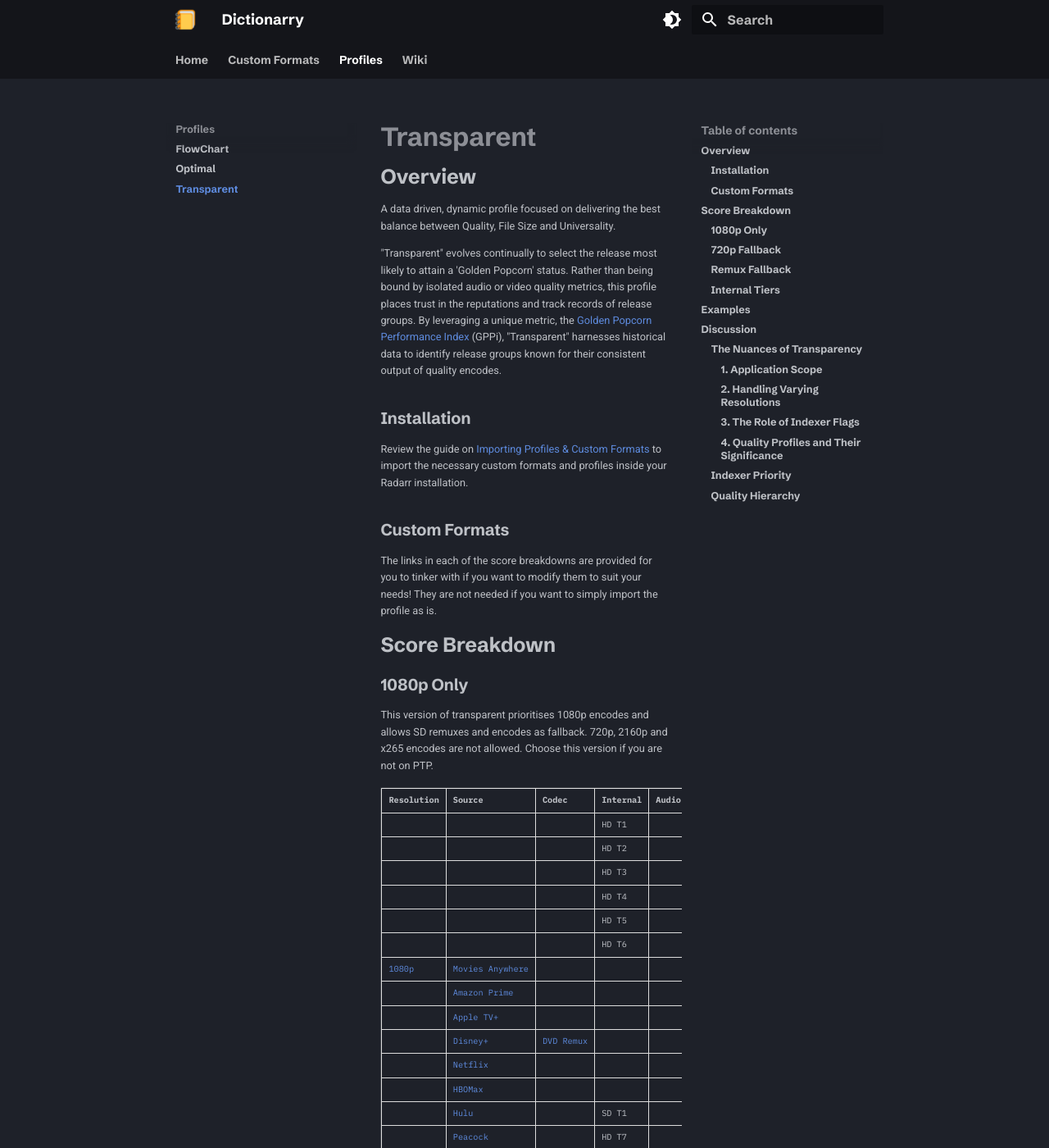
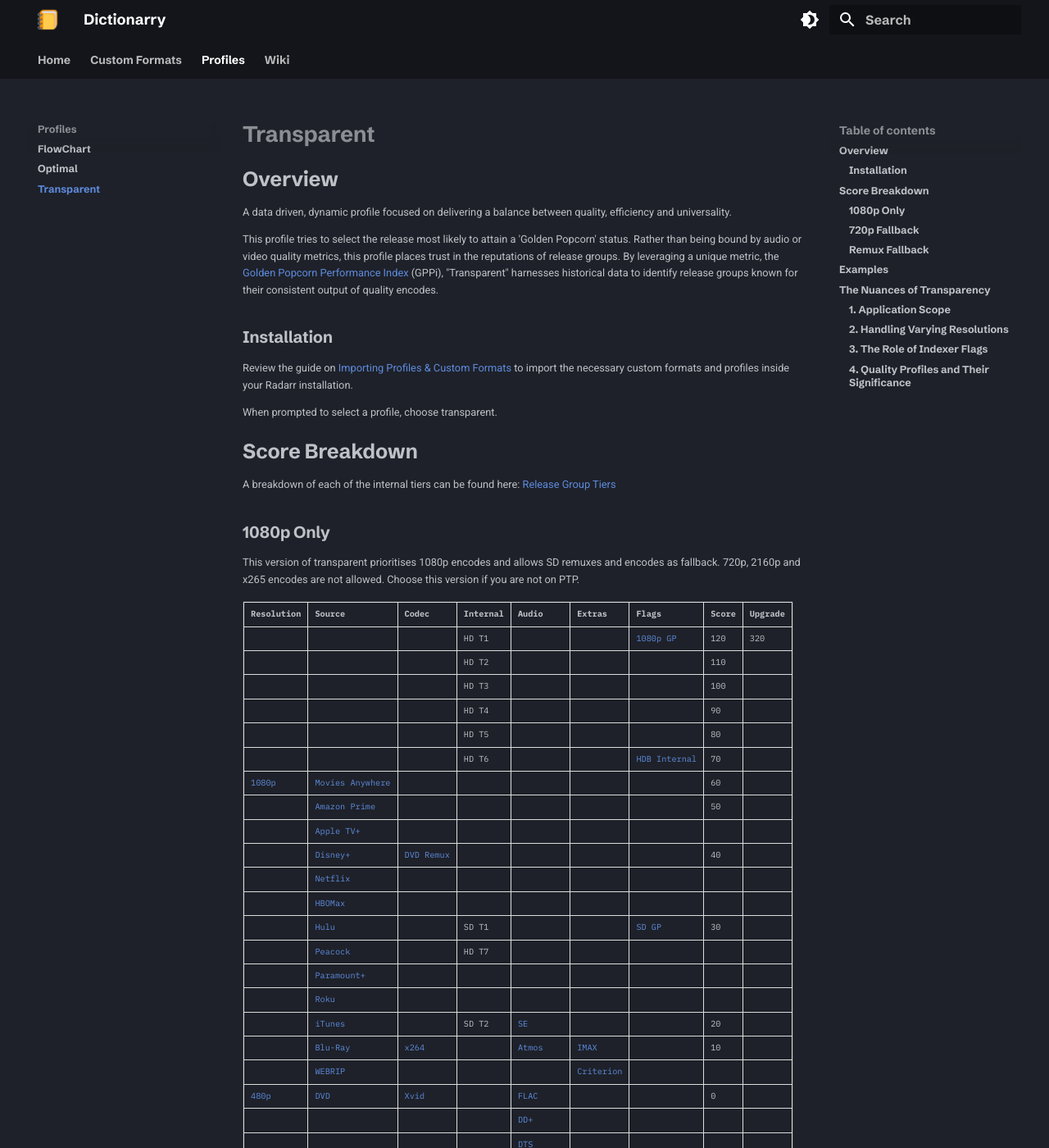
Before and after one commit to santiagosayshey/website, an MkDocs documentation site: the page built from docs/Profiles/Transparent.md, in a window 1280 px wide and 1400 px high. Shown: the whole window at 82% size. Built offline with MkDocs 1.6.1 and Material for MkDocs 9.7.7, drawn with Linux system fonts in a browser that asks for light colours; some of the changed text lies outside the part shown.

Commit message:
change page width

```diff
--- a/docs/Profiles/Transparent.md
+++ b/docs/Profiles/Transparent.md
@@ -5,19 +5,19 @@
 
 ## Overview
 
-A data driven, dynamic profile focused on delivering the best balance between Quality, File Size and Universality.
+A data driven, dynamic profile focused on delivering a balance between quality, efficiency and universality.
 
-"Transparent" evolves continually to select the release most likely to attain a 'Golden Popcorn' status. Rather than being bound by isolated audio or video quality metrics, this profile places trust in the reputations and track records of release groups. By leveraging a unique metric, the [Golden Popcorn Performance Index](../Wiki/Golden%20Popcorn%20Performance%20Index.md) (GPPi), "Transparent" harnesses historical data to identify release groups known for their consistent output of quality encodes.
+This profile tries to select the release most likely to attain a 'Golden Popcorn' status. Rather than being bound by audio or video quality metrics, this profile places trust in the reputations of release groups. By leveraging a unique metric, the [Golden Popcorn Performance Index](../Wiki/Golden%20Popcorn%20Performance%20Index.md) (GPPi), "Transparent" harnesses historical data to identify release groups known for their consistent output of quality encodes.
 
 ### Installation
 
 Review the guide on [Importing Profiles & Custom Formats](../Wiki/Importing%20Profiles%20&%20Custom%20Formats.md) to import the necessary custom formats and profiles inside your Radarr installation.
 
-### Custom Formats
-
-The links in each of the score breakdowns are provided for you to tinker with if you want to modify them to suit your needs! They are not needed if you want to simply import the profile as is.
+When prompted to select a profile, choose transparent.
 
 ## Score Breakdown
+
+A breakdown of each of the internal tiers can be found here: [Release Group Tiers](../Wiki/Release%20Group%20Tiers.md)
 
 ### 1080p Only
 
@@ -90,48 +90,26 @@
 
 Coming Soon!
 
-### Internal Tiers
-
-A breakdown of each of the internal tiers can be found here: [Release Group Tiers](../Wiki/Release%20Group%20Tiers.md)
-
 ## Examples
 
-## Discussion
+## The Nuances of Transparency
 
-### The Nuances of Transparency
-
-#### 1. Application Scope
+### 1. Application Scope
 
 **Existing Movies**: Typically, there's a single grab. However, upgrades might occur if a more reputable group releases a 'Golden Popcorn' version later. For instance, in the case of an already available reputable Blu-ray release, this profile may bypass web releases and opt for the reputable Blu-ray rip directly.
 
 **Unreleased Movies**: Here, the journey is more layered. With VODs being the first to hit the market, a movie might undergo several upgrades. Initially, versions with constraints, such as Korean iTunes leaks with hardcoded subtitles, might be grabbed. This is progressively upgraded as more polished VODs become available, culminating in grabbing the most transparent available VOD, which is usually "Movies Anywhere". When the Blu-ray is out, patience is key. Instead of snapping up the immediate releases (which might not be the best), the profile waits for a reputable group's encode. The cycle of upgrades continues until it hits the upgrade threshold of 320 points. This threshold can be fine tuned by the user to account for upgrade immutability.
 
-#### 2. Handling Varying Resolutions
+### 2. Handling Varying Resolutions
 
 In scenarios where a VOD or Blu-ray is unavailable in the desired resolution, the profile uses SD as a fallback. There's a clear hierarchy: DVD remuxes take precedence, followed by SD 'Golden Popcorns', and then other internal SD encodes and VODs.
 
 In the scenario that there exists no 1080p Golden Popcorn, 720p Golden Popcorns are prioritised over 1080p web VODS, SD encodes and DVD remuxes. On first glance, this doesn't seem _transparent_ but please note that some 720p golden popcorns are more than sufficient in providing a transparent picture quality (and they save significantly more space). Once again, we place the trust in the release group the decide what is the best quality / size ratio.
 
-#### 3. The Role of Indexer Flags
+### 3. The Role of Indexer Flags
 
 Beyond relying on data, the profile also utilizes indexer flags, especially with platforms like PassThePopcorn and HDBits. These flags are instrumental in handling exceptions where a 'Golden Popcorn' exists but hasn't been accounted for or when a more reputable group has actually encoded the 'Golden Popcorn'. This mechanism ensures that genuinely transparent releases are not missed.
 
-#### 4. Quality Profiles and Their Significance
+### 4. Quality Profiles and Their Significance
 
 Quality isn't merely about the source. There can be instances where a 4K VOD is 'webripped' to 1080p, offering a superior source compared to a standard 1080p Blu-ray encode. To ensure the best grab, various profiles like WEBRIP, BLURAY, and WEBDL are nested under a 'transparent capable' grouping, ensuring no specific source is prioritized over another.
-
-### Indexer Priority
-
-### Quality Hierarchy
-
-In a nutshell, quality profiles are prioritised as such:
-
-| Quality              |
-| -------------------- |
-| 1080p Golden Popcorn |
-| 1080p WEB            |
-| 1080p Bluray         |
-| 720p Golden Popcorn  |
-| DVD Remux            |
-| SD Golden Popcorn    |
-| SD WEB               |
--- a/docs/stylesheets/table.css
+++ b/docs/stylesheets/table.css
@@ -5,7 +5,8 @@
 
 /* Base table styling */
 table {
-  width: 100% !important; /* This makes the table stretch to full width */
+  width: auto !important;
+  max-width: 100%; /* Ensures table doesn't exceed viewport width */
   table-layout: auto;
   border-collapse: collapse !important;
   font-family: "IBM Plex Mono", monospace !important;
@@ -42,16 +43,15 @@
 }
 
 h2 {
-  margin-top: 10px !important;
+  margin-top: 20px !important;
+}
+
+h1 {
+  font-size: 1.7em !important;
 }
 
 p {
   font-size: 0.8em;
-}
-
-/* Maximum space for text block */
-.md-grid {
-  max-width: 69%; /* or 100%, if you want to stretch to full-width */
 }
 
 .md-ellipsis,
--- a/mkdocs.yml
+++ b/mkdocs.yml
@@ -24,6 +24,7 @@
     - navigation.instant.progress
     - navigation.tabs
     - navigation.prune
+    - content.code.copy
 extra_css:
   - stylesheets/table.css
 
@@ -35,3 +36,12 @@
   - javascripts/mathjax.js
   - https://polyfill.io/v3/polyfill.min.js?features=es6
   - https://cdn.jsdelivr.net/npm/mathjax@3/es5/tex-mml-chtml.js
+
+markdown_extensions:
+  - pymdownx.highlight:
+      anchor_linenums: true
+      line_spans: __span
+      pygments_lang_class: true
+  - pymdownx.inlinehilite
+  - pymdownx.snippets
+  - pymdownx.superfences
```
Also changed, not shown: docs/Profiles/FlowChart.md (+4 -11 lines), docs/index.md (+1 -1 lines).
